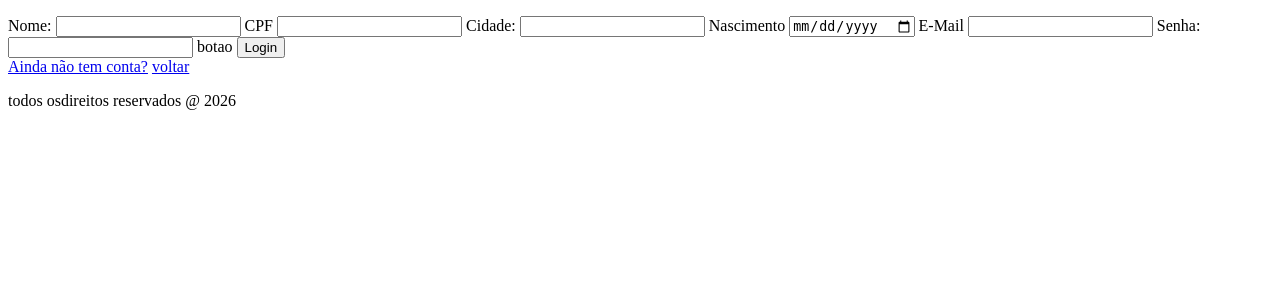
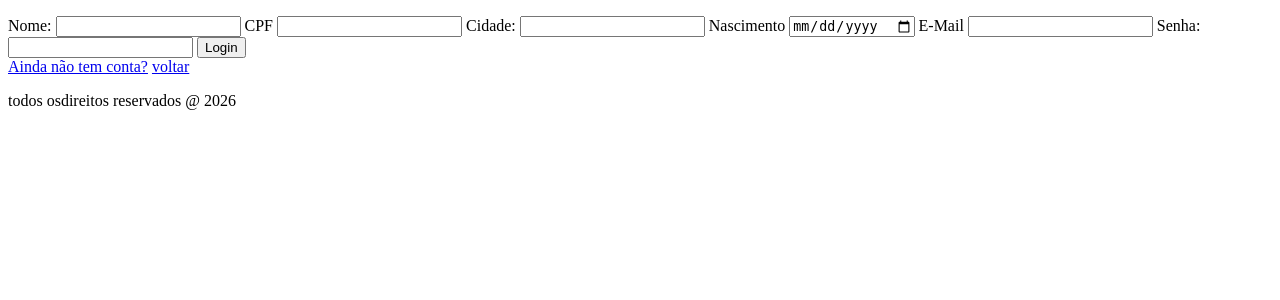
Before and after one commit to ErikSlava/MySite, a Python web app: template templates/login.html in a window 1280 px wide. Shown: the part 98-398 px from the top of the page. Run offline with Jinja, Linux system fonts and the light colour scheme; the template is opened without the code that fills it, so the values that code supplies are empty.

Commit message:
Remove label for login button
Removed unnecessary label for the login button.

```diff
--- a/templates/login.html
+++ b/templates/login.html
@@ -24,7 +24,6 @@
         <input type="email" name="email">
         <label for="password">Senha:</label>
         <input type="password" name="senha">
-        <label for="botao de login">botao</label>
         <button type="submit">Login</button>
       </form>
       <a href="cadastrar.html">Ainda não tem conta?</a>
```
